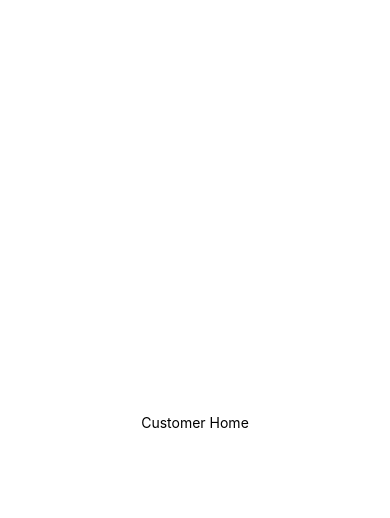
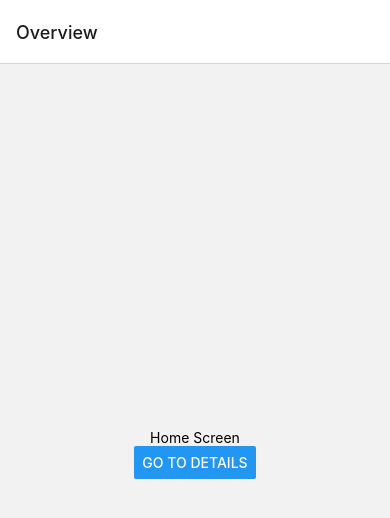
Before and after one commit to mahimulh/pullup, a React Native app: screen / in a window 390 px wide. Shown: the top 518 px of the page. Built offline with nearby package versions, Linux system fonts and the light colour scheme.

Commit message:
file structure

```diff
--- a/App.js
+++ b/App.js
@@ -1,22 +1,48 @@
-import { StatusBar } from 'expo-status-bar';
-import React from 'react';
-import CustomerHome from './Components/CustomerHome/CustomerHome'
-import { StyleSheet, Text, View } from 'react-native';
+// In App.js in a new project
 
-export default function App() {
+import * as React from 'react';
+import { Button, View, Text } from 'react-native';
+import { NavigationContainer } from '@react-navigation/native';
+import { createNativeStackNavigator } from '@react-navigation/native-stack';
+
+
+//routing attempt --need to delete
+function HomeScreen({ navigation }) {
   return (
-    <View style={styles.container}>
-      <CustomerHome/>
-      <StatusBar style="auto" />
+    <View style={{ flex: 1, alignItems: 'center', justifyContent: 'center' }}>
+      <Text>Home Screen</Text>
+      <Button
+        title="Go to Details"
+        onPress={() => navigation.navigate('Details')}
+      />
     </View>
   );
 }
 
-const styles = StyleSheet.create({
-  container: {
-    flex: 1,
-    backgroundColor: '#fff',
-    alignItems: 'center',
-    justifyContent: 'center',
-  },
-});
+function DetailsScreen({ navigation }) {
+  return (
+    <View style={{ flex: 1, alignItems: 'center', justifyContent: 'center' }}>
+      <Text>Details Screen</Text>
+      <Button
+        title="Go to Details... again"
+        onPress={() => navigation.navigate('Details')}
+      />
+      <Button title="Go back" onPress={() => navigation.goBack()} />
+    </View>
+  );
+}
+
+const Stack = createNativeStackNavigator();
+
+function App() {
+  return (
+    <NavigationContainer>
+      <Stack.Navigator>
+        <Stack.Screen name="Home" component={HomeScreen} options={{ title: 'Overview' }}/>
+        <Stack.Screen name="Details" component={DetailsScreen}  options={{ title: 'Overview' }}/>
+      </Stack.Navigator>
+    </NavigationContainer>
+  );
+}
+
+export default App;
--- a/components/CustomerHome/CustomerHome.js
+++ /dev/null
@@ -1,11 +0,0 @@
-import React from 'react';
-import { StyleSheet, Text, View } from 'react-native';
-
-
-export default function CustomerHome() {
-    return (
-        <View>
-            <Text>Customer Home</Text>
-        </View>
-    );
-}
--- /dev/null
+++ b/sharedComponents/buttons/buttons.js
@@ -0,0 +1,5 @@
+//button small
+//button medium
+//button large
+
+//button size, shape, color, look, etc. as styled component
--- /dev/null
+++ b/sharedComponents/cards/cards.js
@@ -0,0 +1,2 @@
+//either one card type or multiple ones for different pages
+//these are the listing cards
```
Also changed, not shown: components/navbar/navbar.js (deleted, +0 -9 lines), features/routing/routes.js (added, +38 -0 lines), package.json (+9 -1 lines), components/CustomerHome/CustomerHome.css (deleted), components/navbar/navbar.css (deleted), 1 other file (tests, documents, lock files or other folders).
